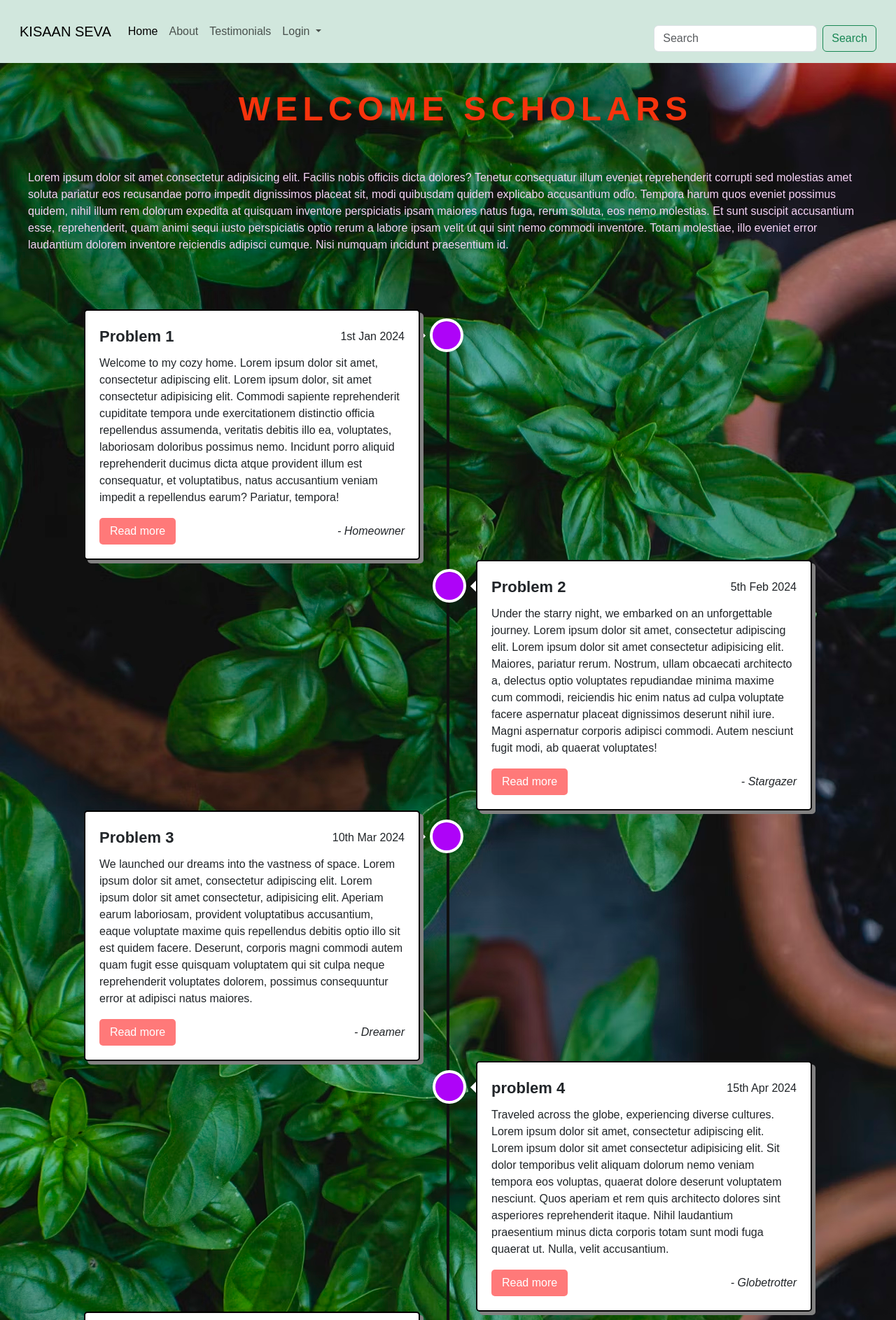
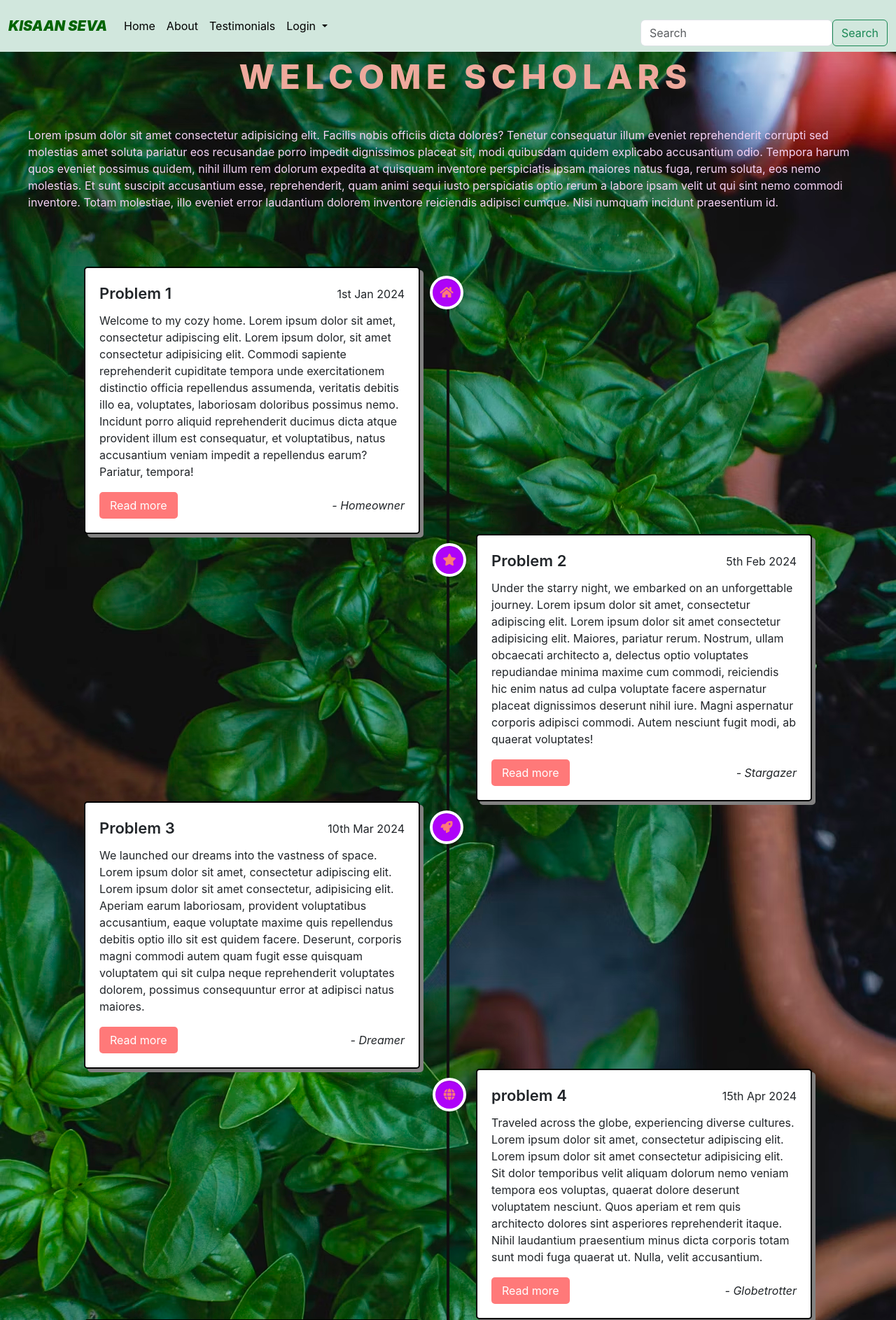
Before and after one commit to sagarhaldhar/KisaanSevaWeb, a Django app: page /scholar/ in a window 1280 px wide. Shown: the top 1886 px of the page at 70% size. Run offline with Django 5.2, Linux system fonts and the light colour scheme.

Commit message:
new changes

```diff
--- a/Farmer-website-main/FarmerApp/HomeScreens/templates/ScholarUI/welcome.html
+++ b/Farmer-website-main/FarmerApp/HomeScreens/templates/ScholarUI/welcome.html
@@ -5,13 +5,14 @@
     <meta charset="UTF-8" />
     <meta name="viewport" content="width=device-width, initial-scale=1.0" />
     <title>Responsive Vertical Timeline</title>
-    <link rel="stylesheet" href="{%static 'css/ScholarUI/welcome.css'%}" />
+    <link rel="stylesheet" href="{%static 'css/ScholarUI/welcome.css/'%}"/>
   </head>
 
-  <body style="background-image: url(/static/images/bgscholar.avif);">
+  <body>
     {% include "navbar/navbar.html" %}
-    <header>
-      <div style="color: rgb(247, 51, 12);margin-bottom: 50px;" class="main-heading">Welcome Scholars</div>
+    <main style="background-image: url(/static/images/bgscholar.avif);margin-top: 0%;">
+
+      <div style="color: rgb(238, 169, 156);" class="main-heading">Welcome Scholars</div>
       <div>
         <p style="color: rgb(246, 211, 246);margin: 20px 40px 0px 40px;">
           Lorem ipsum dolor sit amet consectetur adipisicing elit. Facilis nobis
@@ -175,8 +176,8 @@
         </div>
       </div>
       <div></div>
-    </header>
-    <main>
+
+
       <div class="form-w">upload your research</div>
       <div class="container-w">
         <form action="/research/" method="post" enctype="multipart/form-data">
@@ -205,6 +206,11 @@
           </div>
         </form>
       </div>
+      <br>
+
     </main>
+    {% include "footer/footer.html" %}
+
   </body>
+
 </html>
--- a/Farmer-website-main/FarmerApp/HomeScreens/templates/about/aboutsus.html
+++ b/Farmer-website-main/FarmerApp/HomeScreens/templates/about/aboutsus.html
@@ -82,5 +82,6 @@
     </div>
   </div>
 </body>
+{% include "footer/footer.html" %}
 
 </html>
--- a/Farmer-website-main/FarmerApp/HomeScreens/templates/blog/blogs.html
+++ b/Farmer-website-main/FarmerApp/HomeScreens/templates/blog/blogs.html
@@ -6,7 +6,7 @@
   <meta charset="UTF-8" />
   <meta name="viewport" content="width=device-width, initial-scale=1.0" />
   <title>Our Blog</title>
-  <link rel="stylesheet" href="{%static 'css/blog/blogs.css'%}" />
+  <link rel="stylesheet" href="{%static 'css/blog/blogs.css/'%}" />
 </head>
 
 <body>
@@ -163,6 +163,7 @@
       <!-- Add more blog posts here -->
     </div>
   </main>
+  {% include "footer/footer.html" %}
 </body>
 
 </html>
--- a/Farmer-website-main/FarmerApp/HomeScreens/templates/contact/contactus.html
+++ b/Farmer-website-main/FarmerApp/HomeScreens/templates/contact/contactus.html
@@ -7,7 +7,7 @@
   <meta name="viewport" content="width=device-width, initial-scale=1.0" />
   <title>Contact Us</title>
   <link rel="stylesheet" href="{%static 'css/contact/contactus.css'%}" />
-  <link rel="stylesheet" href="https://cdnjs.cloudflare.com/ajax/libs/font-awesome/5.15.4/css/all.min.css" />
+  <link rel="stylesheet" href="https://cdnjs.cloudflare.com/ajax/libs/font-awesome/5.15.4/css/all.min.css/" />
 </head>
 
 <body>
@@ -54,5 +54,5 @@
     </div>
   </form>
 </body>
-
+{% include "footer/footer.html" %}
 </html>
--- /dev/null
+++ b/Farmer-website-main/FarmerApp/HomeScreens/templates/footer/footer.html
@@ -0,0 +1,32 @@
+{% load static %}
+<!DOCTYPE html>
+<html lang="en">
+<head>
+  <meta charset="UTF-8">
+  <meta name="viewport" content="width=device-width, initial-scale=1.0">
+  <title>footer</title>
+  <link rel="stylesheet" href="{%static 'css/home/index.css'%}">
+  <link rel="stylesheet"
+    href="https://fonts.googleapis.com/css2?family=Material+Symbols+Outlined:opsz,wght,FILL,GRAD@20..48,100..700,0..1,-50..200" />
+  <!-- Add Font Awesome library -->
+  <link rel="stylesheet" href="https://cdnjs.cloudflare.com/ajax/libs/font-awesome/5.15.4/css/all.min.css"/>
+</head>
+<body>
+<footer>
+  <a style="color:aliceblue; text-decoration: none;"  id="navitem" href="/contactus/">Contact Us</a>
+  <p>&copy; 2024 Codxia. All rights reserved.</p>
+  <p>Contact us: KisaanSeva@Codxia.com</p>
+  <div class="footer-links">
+    <a href="#">Privacy Policy</a>
+    <a href="#">Terms of Service</a>
+    <a href="#">FAQ</a>
+  </div>
+  <div class="social-icons">
+    <a href="#" title="Facebook"><i class="fab fa-facebook-f"></i></a>
+    <a href="#" title="Twitter"><i class="fab fa-twitter"></i></a>
+    <a href="#" title="Instagram"><i class="fab fa-instagram"></i></a>
+    <a href="#" title="LinkedIn"><i class="fab fa-linkedin-in"></i></a>
+  </div>
+</footer>
+</body>
+</html>
--- a/Farmer-website-main/FarmerApp/HomeScreens/templates/navbar/navbar.html
+++ b/Farmer-website-main/FarmerApp/HomeScreens/templates/navbar/navbar.html
@@ -7,9 +7,9 @@
     <link href="https://cdn.jsdelivr.net/npm/bootstrap@5.3.3/dist/css/bootstrap.min.css" rel="stylesheet" integrity="sha384-QWTKZyjpPEjISv5WaRU9OFeRpok6YctnYmDr5pNlyT2bRjXh0JMhjY6hW+ALEwIH" crossorigin="anonymous">
   </head>
   <body>
-    <nav class="navbar navbar-expand-lg d-flex align-items-center p-3 bg-success-subtle text-success-emphasis">
+    <nav class="navbar navbar-expand-lg d-flex align-items-center p-1.5 bg-success-subtle text-success-emphasis">
       <div class="container-fluid">
-        <a class="navbar-brand" href="#">KISAAN SEVA</a>
+        <a style="font-weight: 900;color: darkgreen;" class="navbar-brand" href="/"><i>KISAAN SEVA</i></a>
         <button class="navbar-toggler" type="button" data-bs-toggle="collapse" data-bs-target="#navbarSupportedContent" aria-controls="navbarSupportedContent" aria-expanded="false" aria-label="Toggle navigation">
           <span class="navbar-toggler-icon"></span>
         </button>
@@ -19,14 +19,14 @@
               <a class="nav-link active" aria-current="page" href="/">Home</a>
             </li>
             <li class="nav-item">
-              <a class="nav-link" href="/aboutus/">About</a>
+              <a class="nav-link active" href="/aboutus/">About</a>
             </li>
             <li class="nav-item">
-              <a class="nav-link" href="/testimonials/">Testimonials</a>
+              <a class="nav-link active" href="/testimonials/">Testimonials</a>
             </li>
 
             <li class="nav-item dropdown">
-              <a class="nav-link dropdown-toggle" href="/admin/" role="button" data-bs-toggle="dropdown" aria-expanded="false">
+              <a class="nav-link active dropdown-toggle" href="/admin/" role="button" data-bs-toggle="dropdown" aria-expanded="false">
                 Login
               </a>
               <ul class="dropdown-menu">
@@ -38,7 +38,7 @@
 
           </ul>
           <form class="d-flex" role="search">
-            <input class="form-control me-2" type="search" placeholder="Search" aria-label="Search">
+            <input class="form-control me-auto mb-2 mb-lg-0" type="search" placeholder="Search" aria-label="Search">
             <button class="btn btn-outline-success" type="submit">Search</button>
           </form>
         </div>
--- a/Farmer-website-main/FarmerApp/HomeScreens/templates/testimonial/testimonials.html
+++ b/Farmer-website-main/FarmerApp/HomeScreens/templates/testimonial/testimonials.html
@@ -29,4 +29,5 @@
     <!-- Add more testimonials here -->
   </main>
 </body>
+{% include "footer/footer.html" %}
 </html>
--- a/Farmer-website-main/FarmerApp/LoginScreens/templates/farmer/farmerlogin.html
+++ b/Farmer-website-main/FarmerApp/LoginScreens/templates/farmer/farmerlogin.html
@@ -4,7 +4,7 @@
 
 <head>
     <title>Login And Registration</title>
-    <link rel="stylesheet" href="{%static 'css/farmerlogin/farmerlogin.css'%}"/>
+    <link rel="stylesheet" href="{%static 'css/farmerlogin/farmerlogin.css/'%}"/>
 </head>
 
 <body>
@@ -24,7 +24,7 @@
 
             <!-- login -->
 
-        <form id="login" name="farmerloginform" class="input-group" action="/login/loginfarmer/" method = 'POST'>
+        <form id="login" name="farmerloginform" style="top: 200px;"  class="input-group" action="/login/loginfarmer/" method = 'POST'>
             {% csrf_token %}
 
                 <input type="text" class="input-field" name="EmailId" placeholder="Email Id" required />
@@ -44,7 +44,7 @@
             {% endfor %}
 
             <!-- Registration -->
-            <form id="register" class="input-group" action="/login/add-farmer/" method="POST">
+            <form id="register"  style="top: 200px;" class="input-group" action="/login/add-farmer/" method="POST">
                 {% csrf_token %}
                 <input type="text" class="input-field" id="Farmer_name" name="Farmer_name" placeholder="Farmer Name"
                     required />
--- a/Farmer-website-main/FarmerApp/static/css/ScholarUI/welcome.css
+++ b/Farmer-website-main/FarmerApp/static/css/ScholarUI/welcome.css
@@ -11,11 +11,6 @@
         html {
             scroll-behavior: smooth;
         }
-         body{
-            /* background: #68e068; */
-
-             /* background-image: url(static/images/backgroungscholar.jpg); */
-        }
         .main-heading {
 
           text-transform: uppercase;
@@ -24,7 +19,7 @@
           font-size: 3em;
           display: flex;
           justify-content: center;
-          margin: 30px 0 20px 50px;
+          margin: 0 0 35px 50px;
           max-height: 2em;
           font-weight: 800;
           cursor: pointer;
@@ -188,10 +183,11 @@
 
           .container-w {
             max-width: 900px;
-            margin: 50px auto;
+            margin: 30px auto;
+            margin-bottom: 0;
             padding: 20px;
             background-color: #dadada;
-            border-radius: 30px;
+            border-radius: 20px;
             box-shadow: 0 0 10px rgba(0, 0, 0, 0.1);
             animation: slide-up 0.5s ease-out;
           }
--- a/Farmer-website-main/FarmerApp/static/css/about/aboutuS.css
+++ b/Farmer-website-main/FarmerApp/static/css/about/aboutuS.css
@@ -85,8 +85,8 @@
 
 .team-member img {
   border-radius: 50%;
-  width: 200px; /* Set the width of the image */
-  height: 200px; /* Set the height of the image */
+  width: 150px; /* Set the width of the image */
+  height: 150px; /* Set the height of the image */
   object-fit: cover;
   margin-bottom: 5px;
   transition: transform 0.3s ease; /* Add transition effect */
--- a/Farmer-website-main/FarmerApp/static/css/farmerlogin/farmerlogin.css
+++ b/Farmer-website-main/FarmerApp/static/css/farmerlogin/farmerlogin.css
@@ -60,7 +60,7 @@
   margin-top: 1rem;
   margin-left: 18%;
   font-size: 30px;
-  color: darkgreen;
+  color: rgb(198, 102, 18);
   font-weight: 900;
 }
 #icon{
@@ -102,7 +102,7 @@
 }
 
 .input-group{
-  top: 30px;
+  top: 200px;
   position:absolute;
   width: 280px;
   transition: .5s;
```
Also changed, not shown: Farmer-website-main/FarmerApp/HomeScreens/templates/home/index.html (+8 -7 lines), Farmer-website-main/FarmerApp/static/css/home/index.css (+24 -11 lines).
